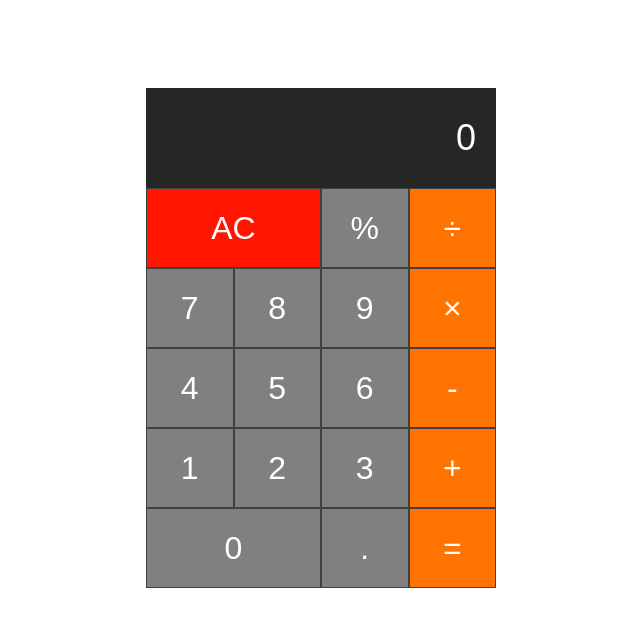
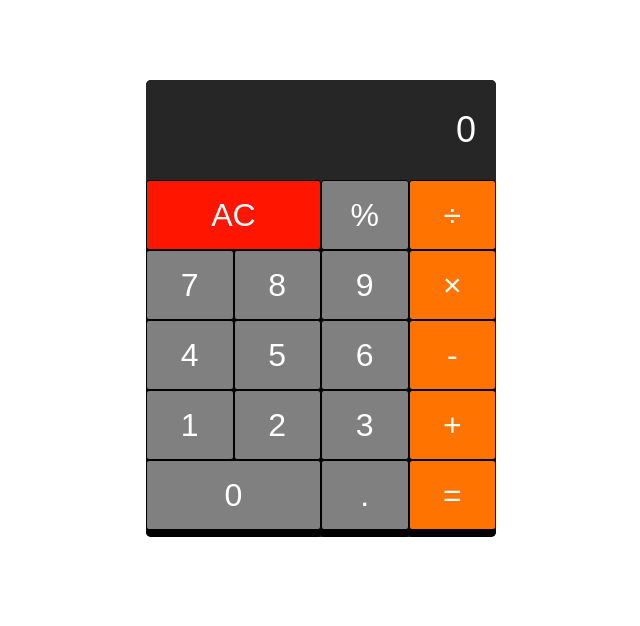
Before and after one commit to Ferosburn/kalkulator, a plain HTML site: page index.html in a window 1280 px wide. Shown: the whole page, without its empty margins (319-959 px from the left). Drawn offline with Linux system fonts and the light colour scheme.

Commit message:
change on html structure, add some button styling, add new operator button behaviour

```diff
--- a/app.js
+++ b/app.js
@@ -1,5 +1,5 @@
 const screen = document.querySelector('.screen');
-const clear = document.querySelector('.ac');
+const clear = document.getElementById('ac');
 const percentage = document.querySelector('.percentage');
 const nums = document.querySelectorAll('.num');
 const oprs = document.querySelectorAll('.opr');
@@ -24,6 +24,10 @@ nums.forEach(num => {
 
 oprs.forEach(opr => {
   opr.addEventListener('click', (e) => {
+    if(prevNum && currentNum) {
+      calculate(prevNum, currentNum, operator);
+      updateScreen(currentNum);
+    }
     inputOpr(e.target.value);
   })
 })
--- a/index.html
+++ b/index.html
@@ -12,32 +12,68 @@
     <input type="text" class="screen" value="0" disabled>
     <div class="key-btns">
       <div class="row">
-        <button class="ac" title="hapus">AC</button>
+        <div class="btn ac">
+          <button id="ac" title="hapus">AC</button>
+        </div>
+        <div class="btn">
           <button class="percentage" title="persen">%</button>
+        </div>
+        <div class="btn">
           <button class="opr" title="bagi" value="/">&divide;</button>
         </div>
+      </div>
       <div class="row">
+        <div class="btn">
           <button class="num" value="7">7</button>
+        </div>
+        <div class="btn">
           <button class="num" value="8">8</button>
+        </div>
+        <div class="btn">
           <button class="num" value="9">9</button>
+        </div>
+        <div class="btn">
           <button class="opr" title="kali" value="*">&times;</button>
         </div>
+      </div>
       <div class="row">
+        <div class="btn">
           <button class="num" value="4">4</button>
+        </div>
+        <div class="btn">
           <button class="num" value="5">5</button>
+        </div>
+        <div class="btn">
           <button class="num" value="6">6</button>
+        </div>
+        <div class="btn">
           <button class="opr" title="kurang" value="-">-</button>
         </div>
+      </div>
       <div class="row">
+        <div class="btn">
           <button class="num" value="1">1</button>
+        </div>
+        <div class="btn">
           <button class="num" value="2">2</button>
+        </div>
+        <div class="btn">
           <button class="num" value="3">3</button>
+        </div>
+        <div class="btn">
           <button class="opr" title="tambah" value="+">+</button>
         </div>
+      </div>
       <div class="row">
-        <button class="num zero" value="0">0</button>
+        <div class="btn zero">
+          <button class="num" value="0">0</button>
+        </div>
+        <div class="btn">
           <button class="dec" title="koma" value=".">.</button>
+        </div>
+        <div class="btn">
           <button class="equal" title="hitung">=</button>
+        </div>
       </div>
     </div>
   </main>
--- a/style.css
+++ b/style.css
@@ -1,8 +1,12 @@
 main {
   text-align: center;
   margin: 0 auto;
-  padding-top: 10vh;
+  margin-top: 10vh;
+  padding-bottom: 7px;
   width: 350px;
+  background-color: rgb(38, 38, 38);
+  border-radius: 5px;
+  overflow: hidden;
 }
 
 .screen {
@@ -15,28 +19,41 @@ main {
   border: none;
   padding: 0 20px;
   box-sizing: border-box;
-}
-
-.keys {
-  width: 100%;
+  box-shadow: 0 7px rgb(38, 38, 38);
 }
 
 .row {
   display: flex;
 }
 
+.btn {
+  width: 25%;
+  box-sizing: border-box;
+  position: relative;
+}
+
 button {
-  height: 80px;
+  width: 100%;
+  box-shadow: 0 7px black;
+  height: 70px;
   background-color: gray;
-  border: 1px solid rgb(65, 65, 65);
+  border: 1px solid black;
+  border-radius: 3px;
   font-size: 32px;
   color: white;
-  width: 25%;
   outline: none;
+  box-sizing: border-box;
+}
+
+button:active {
+  position: absolute;
+  top: 7px;
+  left: 0px;
+  box-shadow: none;
 }
 
 button:hover {
-  opacity: 0.8;
+  background-color: rgb(100, 100, 100);
 }
 
 .opr,
@@ -44,11 +61,20 @@ button:hover {
   background-color: rgb(255, 115, 0);
 }
 
+.opr:hover,
+.equal:hover {
+  background-color: rgb(230, 105, 3);
+}
+
 .ac,
 .zero {
   width: 50%;
 }
 
-.ac {
+#ac {
   background-color: rgb(255, 21, 0);
 }
+
+#ac:hover {
+  background-color: rgb(240, 20, 0);
+}
```
Lines whose indentation alone changed are shown as unchanged.
